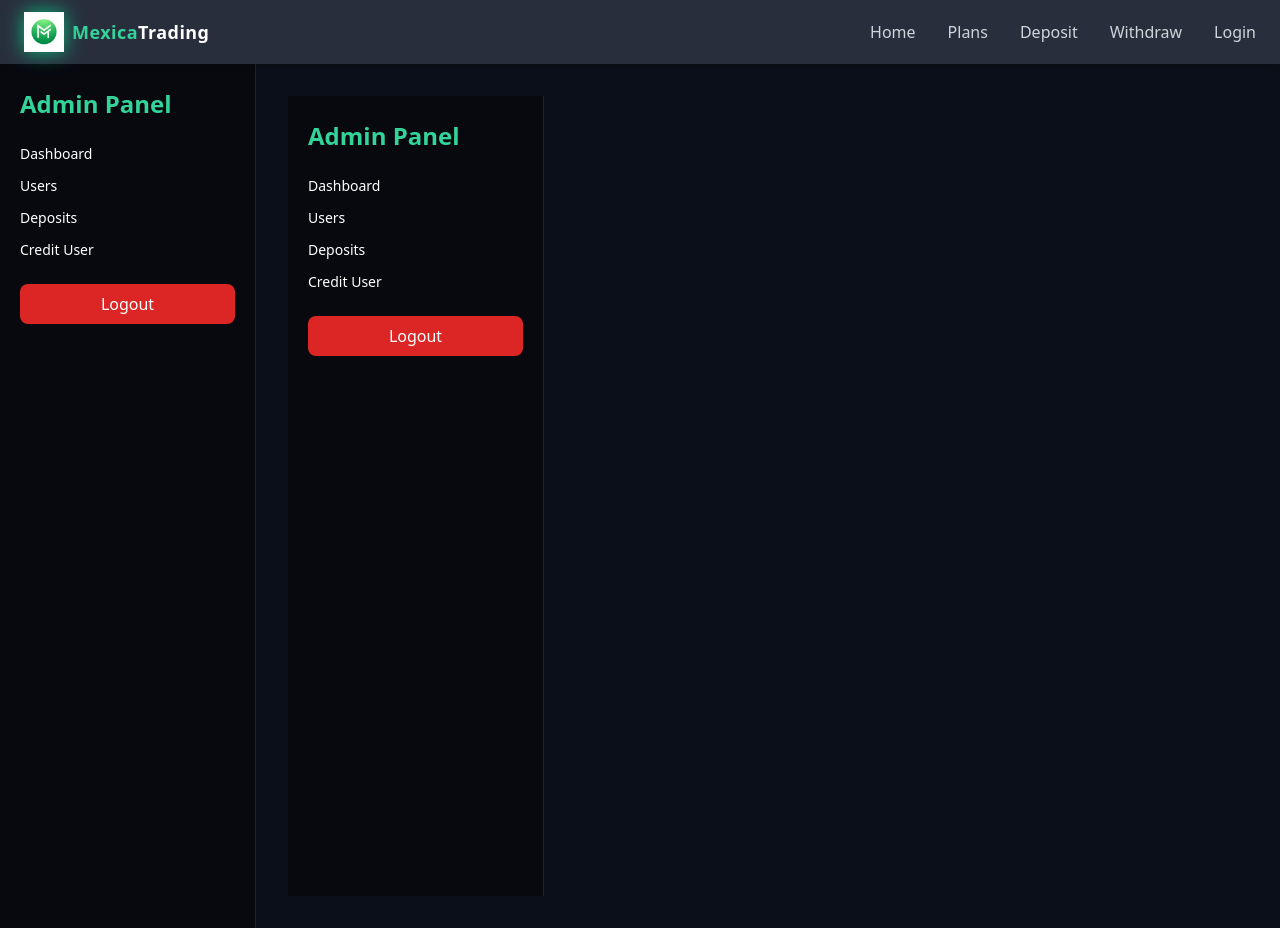
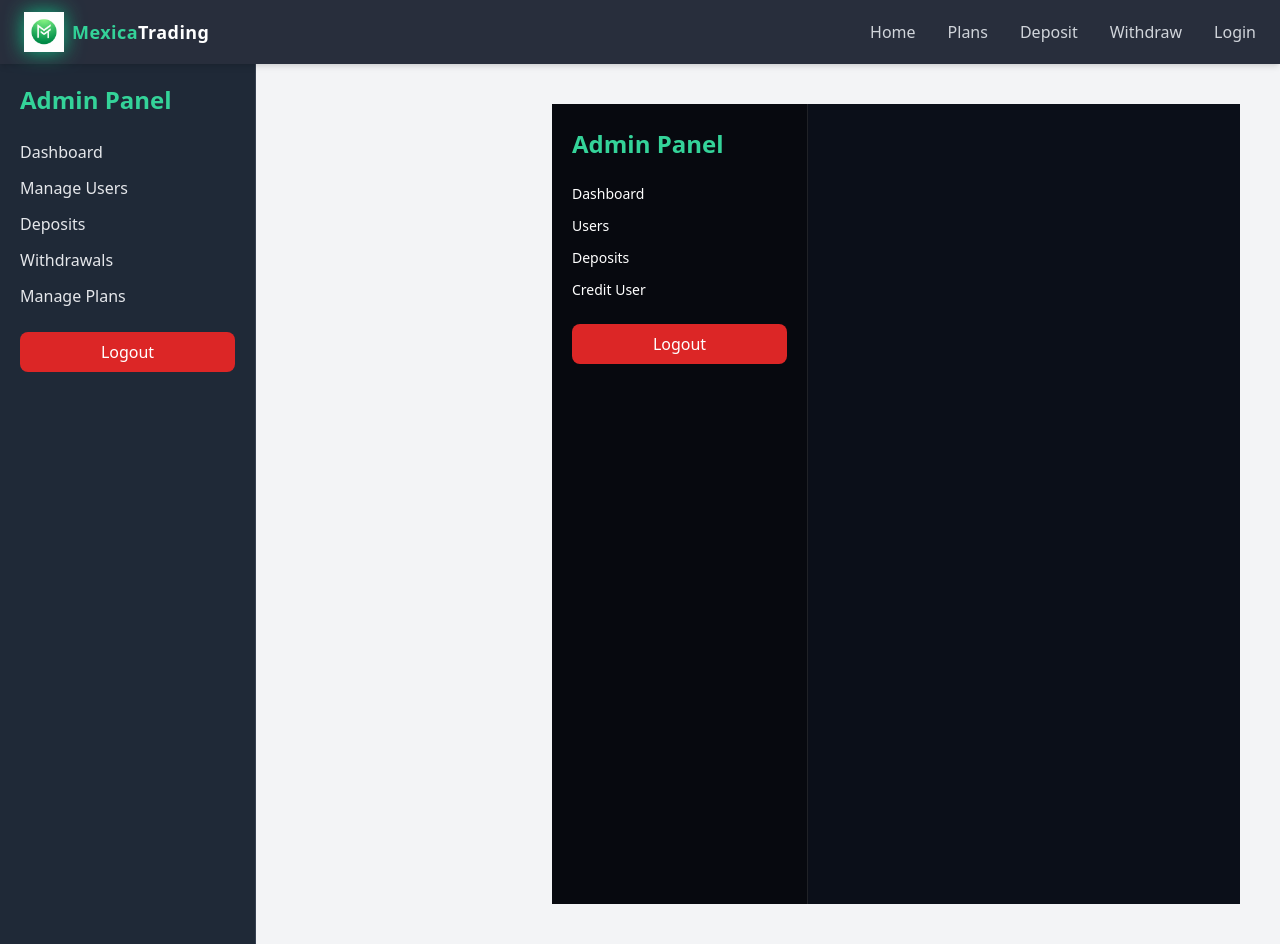
Before and after one commit to cchidiebere64-dot/Mexicatrading, a React (Vite) app: page /admin in a window 1280 px wide. Built offline with nearby package versions, Linux system fonts and the light colour scheme; sample sign-in values are in the browser's storage.

Commit message:
Update AdminLayout.jsx

```diff
--- a/src/pages/AdminLayout.jsx
+++ b/src/pages/AdminLayout.jsx
@@ -1,38 +1,52 @@
 import { Outlet, Link, useNavigate } from "react-router-dom";
+import { useState } from "react";
 
 export default function AdminLayout() {
   const navigate = useNavigate();
+  const [openMenu, setOpenMenu] = useState(false);
 
   const logout = () => {
-    sessionStorage.clear();
-    navigate("/");
+    sessionStorage.removeItem("adminToken");
+    navigate("/login");
   };
 
   return (
-    <div className="flex min-h-screen bg-[#0b0f19] text-white">
+    <div className="flex min-h-screen bg-gray-100 dark:bg-gray-900 text-gray-200">
 
-      {/* SIDEBAR */}
-      <aside className="w-64 bg-black/40 border-r border-white/10 px-5 py-6 space-y-6">
-        <h2 className="text-2xl font-bold text-emerald-400">Admin Panel</h2>
+      {/* Sidebar */}
+      <div className={`fixed md:static inset-y-0 left-0 z-40 w-64 bg-gray-800 border-r border-gray-700 p-5
+        transform ${openMenu ? "translate-x-0" : "-translate-x-full"} md:translate-x-0 transition-transform duration-300`}>
 
-        <nav className="flex flex-col gap-3 text-sm">
-          <Link className="hover:text-emerald-400" to="/admin">Dashboard</Link>
-          <Link className="hover:text-emerald-400" to="/admin/users">Users</Link>
-          <Link className="hover:text-emerald-400" to="/admin/deposits">Deposits</Link>
-          <Link className="hover:text-emerald-400" to="/admin/credit">Credit User</Link>
+        <h2 className="text-2xl font-bold mb-6 text-emerald-400">Admin Panel</h2>
+
+        <nav className="flex flex-col gap-3">
+          <Link to="/admin" className="hover:text-emerald-400">Dashboard</Link>
+          <Link to="/admin/users" className="hover:text-emerald-400">Manage Users</Link>
+          <Link to="/admin/deposits" className="hover:text-emerald-400">Deposits</Link>
+          <Link to="/admin/withdrawals" className="hover:text-emerald-400">Withdrawals</Link>
+          <Link to="/admin/plans" className="hover:text-emerald-400">Manage Plans</Link>
         </nav>
 
         <button
           onClick={logout}
-          className="bg-red-600 hover:bg-red-700 px-4 py-2 rounded-lg text-white w-full">
+          className="mt-6 bg-red-600 hover:bg-red-700 py-2 w-full rounded-lg text-white"
+        >
           Logout
         </button>
-      </aside>
+      </div>
 
-      {/* CONTENT AREA */}
-      <main className="flex-1 p-8 overflow-y-auto">
+      {/* Mobile Menu Button */}
+      <button
+        onClick={() => setOpenMenu(!openMenu)}
+        className="md:hidden fixed top-4 left-4 bg-emerald-600 text-white p-2 rounded-lg z-50"
+      >
+        ☰
+      </button>
+
+      {/* Content Area */}
+      <div className="flex-1 ml-0 md:ml-64 p-6 md:p-10 transition-all">
         <Outlet />
-      </main>
+      </div>
     </div>
   );
 }
```
